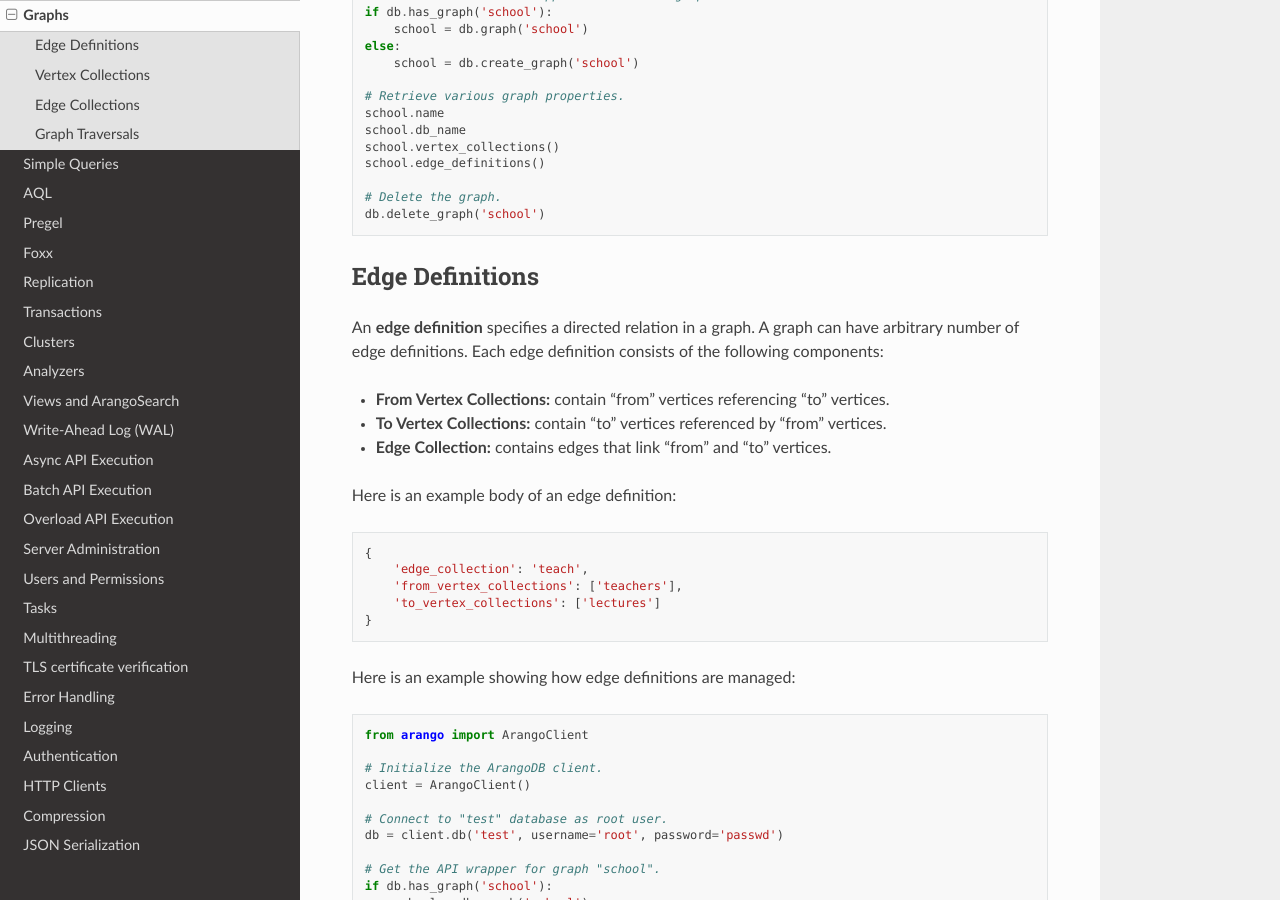
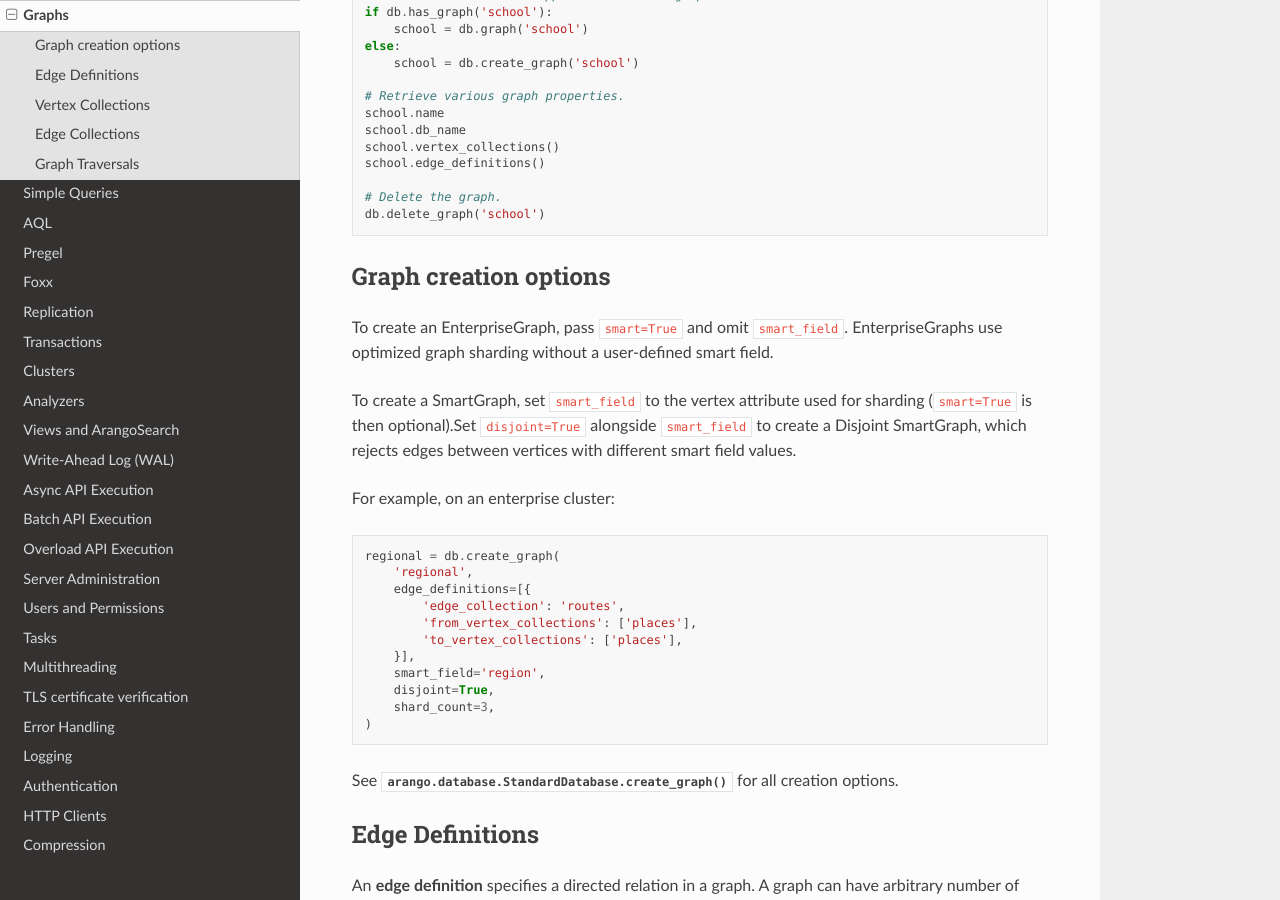
Before and after one commit to arangodb/python-arango, a Sphinx documentation site: the page built from docs/graph.rst, in a window 1280 px wide and 900 px high, scrolled down 531 px. Built offline with Sphinx 7.4.7 and the Read the Docs theme 3.1.0, drawn with Linux system fonts in a browser that asks for light colours.

Commit message:
Fix graph creation options (#421)
* adding smart graph test

* Move smart and disjoint flags under options, add enterprise graph integration coverage, and clarify graph creation documentation.

```diff
--- a/docs/graph.rst
+++ b/docs/graph.rst
@@ -39,6 +39,37 @@ For more information, refer to `ArangoDB manual`_.
 
     # Delete the graph.
     db.delete_graph('school')
+
+Graph creation options
+======================
+
+To create an EnterpriseGraph, pass ``smart=True`` and omit ``smart_field``.
+EnterpriseGraphs use optimized graph sharding without a user-defined smart
+field.
+
+To create a SmartGraph, set ``smart_field`` to the vertex attribute used for
+sharding (``smart=True`` is then optional).Set ``disjoint=True`` alongside
+``smart_field`` to create a Disjoint SmartGraph, which rejects edges between
+vertices with different smart field values.
+
+For example, on an enterprise cluster:
+
+.. code-block:: python
+
+    regional = db.create_graph(
+        'regional',
+        edge_definitions=[{
+            'edge_collection': 'routes',
+            'from_vertex_collections': ['places'],
+            'to_vertex_collections': ['places'],
+        }],
+        smart_field='region',
+        disjoint=True,
+        shard_count=3,
+    )
+
+See :meth:`arango.database.StandardDatabase.create_graph` for all creation
+options.
 
 .. _edge-definitions:
 
```
Also changed, not shown: 3 other files.
